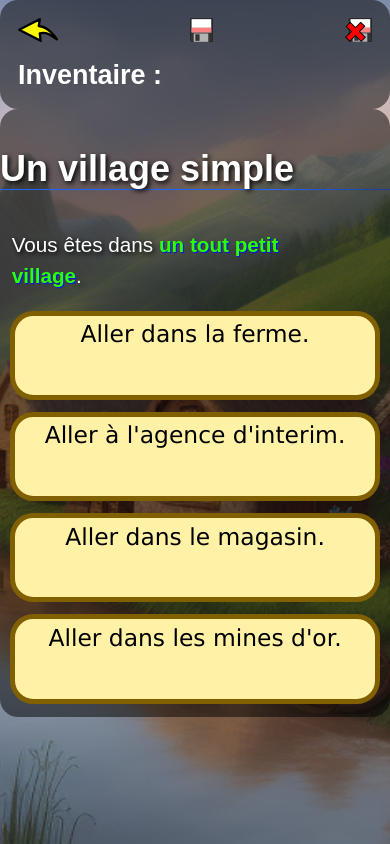
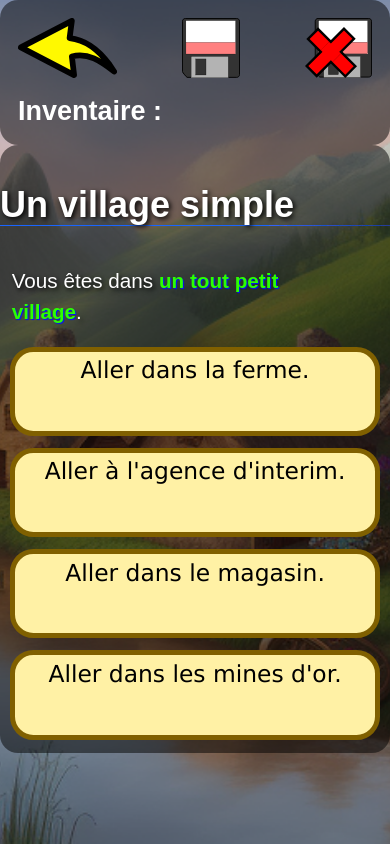
Before and after one commit to marl1/cyoajsengine, a plain HTML site: page jeux/1_jeu_exemple/index.htm in a window 390 px wide. Drawn offline with Linux system fonts and the light colour scheme; files whose address does not match are found by name.

Commit message:
Agrandissement icones de sauvegarde.

```diff
--- a/jeux/1_jeu_exemple/index.htm
+++ b/jeux/1_jeu_exemple/index.htm
@@ -91,6 +91,9 @@ body {
     #general{
         width:50em;
     }
+    #iconeRetour, #iconeSauver, #iconeSupprimerSauvegarde {
+        height:1em;
+    }
 }
 
 @media (max-width: 70em) {
@@ -112,8 +115,9 @@ body {
         justify-content:flex-start;
         flex-wrap: nowrap;
     }
-
-
+    #iconeRetour, #iconeSauver, #iconeSupprimerSauvegarde {
+        height:2.5em;
+    }
 }
 
 
@@ -189,13 +193,13 @@ text-align:center;
     <div id="conteneurOutilsInventaire">
         <div id="menuOutils">
             <a href="#" onClick="episodePrecedent()">
-                <img src="data/img/retour.svg" style="height:1em;" title ="Retourner à l'épisode précédent.">
+                <img src="data/img/retour.svg" title ="Retourner à l'épisode précédent." id="iconeRetour" >
             </a>
-            <a href="#" onClick="sauvegarder()" id="disquette" title ="Sauvegarder.">
-                <img src="data/img/disquette.svg" style="height:1em;">
+            <a href="#" onClick="sauvegarder()" title ="Sauvegarder.">
+                <img src="data/img/disquette.svg" id="iconeSauver">
             </a>
             <a href="#" onClick="effacerSauvegarde()"  title ="Supprimer la sauvegarde.">
-                <img src="data/img/disquettesuppr.svg" style="height:1em;">
+                <img src="data/img/disquettesuppr.svg" id="iconeSupprimerSauvegarde">
             </a>
         </div>
         <div id="inventaire">
```
Also changed, not shown: jeux/cyberpunk/index.htm (+10 -6 lines).
